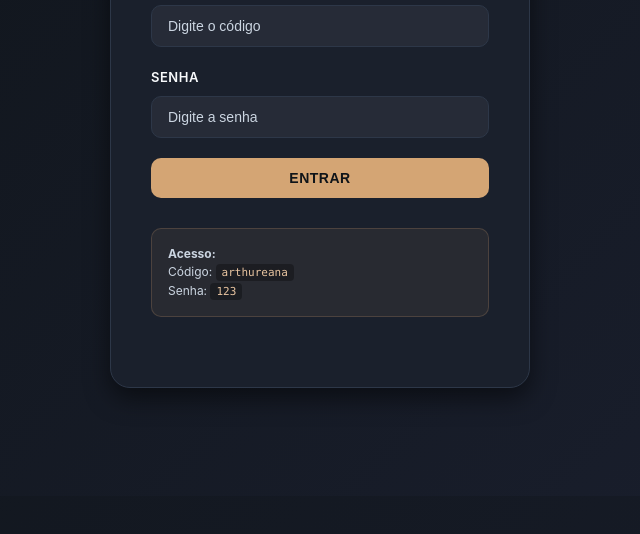
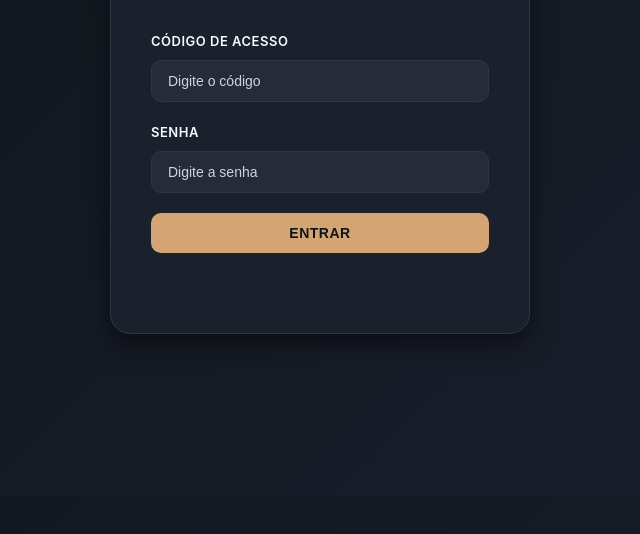
Before and after one commit to ArthurLSilv/oracoes-arthur, a website: page public/index.html in a window 1280 px wide. Shown: the part 304-838 px from the top of the page, without its empty margins (320-960 px from the left). Drawn offline with Linux system fonts and the light colour scheme.

Commit message:
Remove login credentials from login page

```diff
--- a/public/index.html
+++ b/public/index.html
@@ -42,12 +42,6 @@
 
         <button type="submit" class="btn btn-primary">Entrar</button>
       </form>
-
-      <div class="login-hint">
-        <strong>Acesso:</strong><br />
-        Código: <code>arthureana</code><br />
-        Senha: <code>123</code>
-      </div>
 
       <div id="login-error" class="error-message"></div>
     </div>
```
